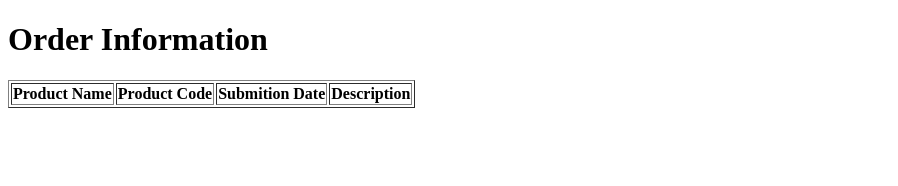
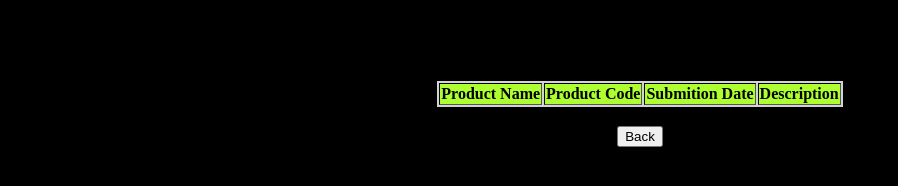
Before and after one commit to gtojal/gtojal.github.io, a plain HTML site: page index.html in a window 1280 px wide. Shown: the whole page, without its empty margins (0-898 px from the left). Drawn offline with nearby package versions, Linux system fonts and the light colour scheme; no server answers.

Commit message:
Add files via upload

```diff
--- a/index.html
+++ b/index.html
@@ -3,6 +3,29 @@
     <head>
         <title>Order Information</title>
         <script src="https://ajax.googleapis.com/ajax/libs/jquery/3.5.1/jquery.min.js"></script>
+        <style>
+            body {
+                background-color: black;
+            }
+            table {
+                background-color: lightgray;
+                margin: 0 auto;
+            }
+            #productTable {
+                border: 1px solid black;
+            }
+            #productTable th {
+                background-color: greenyellow;
+                color: black;
+            }
+            #productTable td {
+                border: 1px solid black;
+            }
+            #backButton {
+            margin: 0 auto;
+            display: block;
+            }
+        </style>
     </head>
     <body>
         <h1>Order Information</h1>
@@ -14,6 +37,8 @@
                 <th>Description</th>
             </tr>
         </table>
+        <br>
+        <button id="backButton" onclick="location.href = 'file:///C:/Users/Tojal/Desktop/Metatron/ETRO/jotform/etro_page1.html'">Back</button>
 
         <script>
             $(document).ready(function() {
```
Lines whose indentation alone changed are shown as unchanged.
